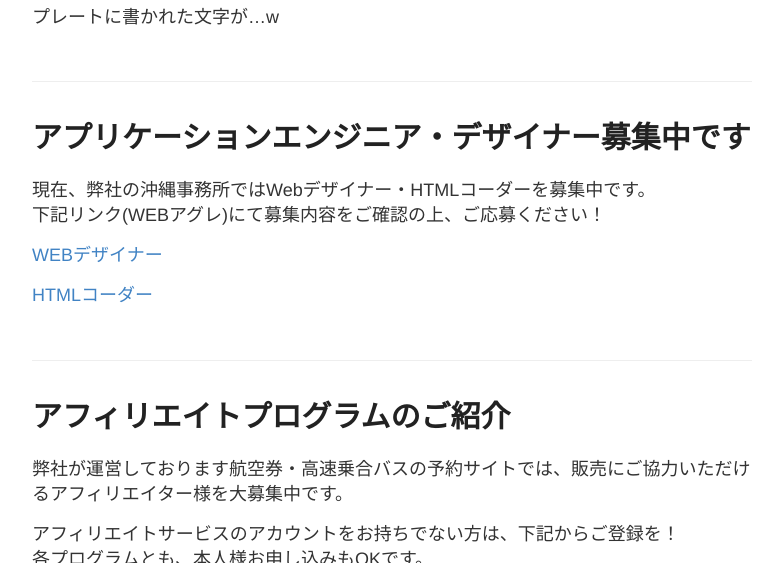
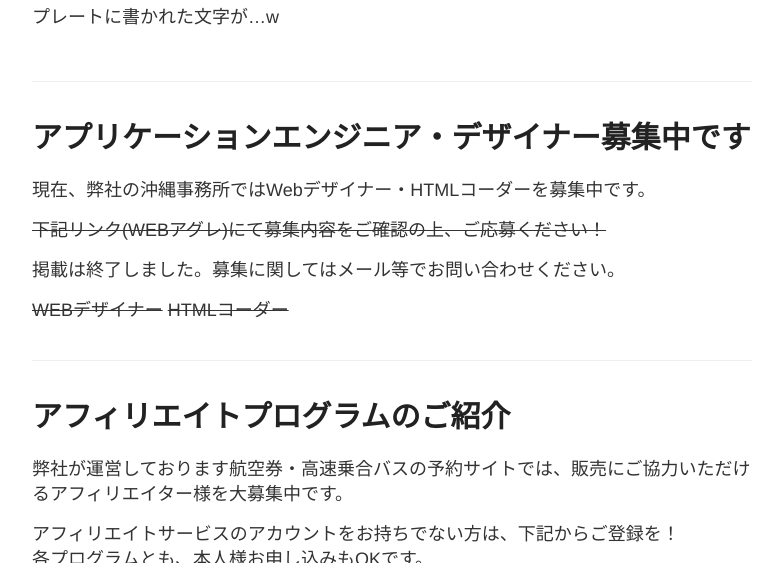
Before and after one commit to linkofmind/linkofmind.github.io, a Jekyll site: the page built from index.html, in a window 1280 px wide and 900 px high, scrolled down 1632 px, cut to the strip 0-563 px from the top of the window. Shown: the whole strip, without its empty margins (248-1031 px from the left). Built offline with Jekyll 4.4.1, drawn with Linux system fonts in a browser that asks for light colours; Markdown is read by kramdown in place of the engine named in the settings.

Commit message:
edit entry 0313

```diff
--- a/_posts/2016-03-13-20160313.md
+++ b/_posts/2016-03-13-20160313.md
@@ -4,8 +4,9 @@ title: アプリケーションエンジニア・デザイナー募集中です
 ---
 
 現在、弊社の沖縄事務所ではWebデザイナー・HTMLコーダーを募集中です。
-下記リンク(WEBアグレ)にて募集内容をご確認の上、ご応募ください！
+<s>下記リンク(WEBアグレ)にて募集内容をご確認の上、ご応募ください！</s>
+掲載は終了しました。募集に関してはメール等でお問い合わせください。
 
-[WEBデザイナー](https://webagre.com/view.php?gen_id=3009603&gen_bid=2)
+<s>WEBデザイナー</s>
 
-[HTMLコーダー](https://webagre.com/view.php?gen_id=3009603&gen_bid=3)
+<s>HTMLコーダー</s>
```
